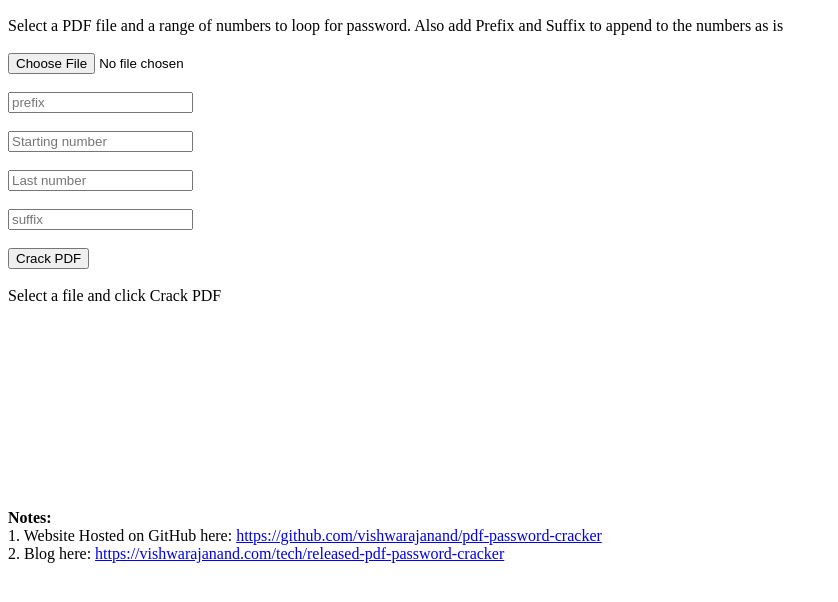
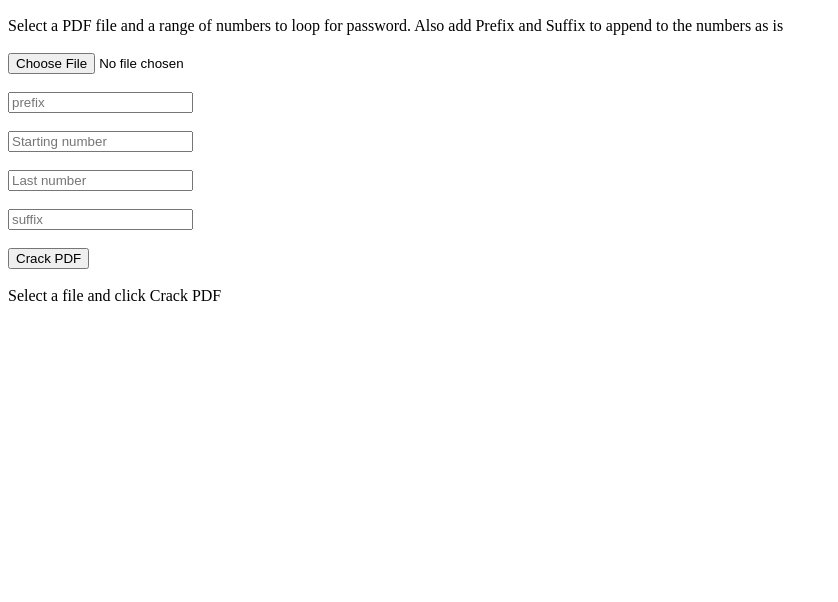
Before and after one commit to Fresh-Teacher/pdf-password-cracker, a plain HTML site: page index.html in a window 1280 px wide. Shown: the part 56-658 px from the top of the page, without its empty margins (0-838 px from the left). Drawn offline with Linux system fonts and the light colour scheme.

Commit message:
Update index.html

```diff
--- a/index.html
+++ b/index.html
@@ -55,7 +55,7 @@
         }
     </script>
     <canvas id="canvas"></canvas>
-    <div id="notes">
+<!--     <div id="notes">
         <br>
         <b>Notes: </b>
         <br> 1. Website Hosted on GitHub here:
@@ -66,7 +66,7 @@
         <a href="https://vishwarajanand.com/tech/released-pdf-password-cracker">
       https://vishwarajanand.com/tech/released-pdf-password-cracker
     </a>
-        <br />
+        <br /> -->
         <script src="magic.js"></script>
     </div>
 </body>
```
